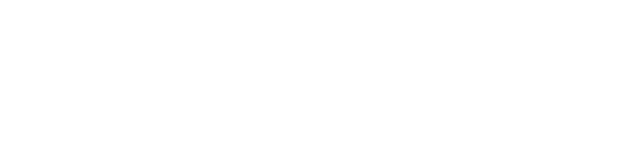
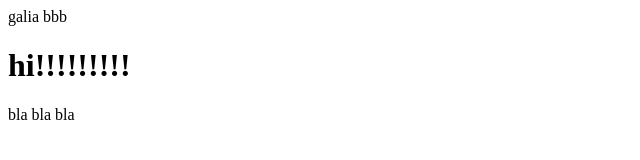
Before and after one commit to ayala49890/gitEX, a website: page index.html in a window 1280 px wide. Shown: the whole page, without its empty margins (0-640 px from the left). Drawn offline with Linux system fonts and the light colour scheme.

Commit message:
second gg

```diff
--- a/index.html
+++ b/index.html
@@ -7,5 +7,8 @@
 </head>
 <body>
 
+    <a>galia bbb</a>
+<h1>hi!!!!!!!!!</h1>
+    <p>bla bla bla</p>
 </body>
 </html>
--- a/package.json
+++ b/package.json
@@ -6,7 +6,7 @@
   "scripts": {
     "test": "echo \"Error: no test specified\" && exit 1"
   },
-  "author": "",
+  "author": "gggggbbbbb",
   "license": "ISC",
   "dependencies": {
     "cors": "^2.8.5",
```
